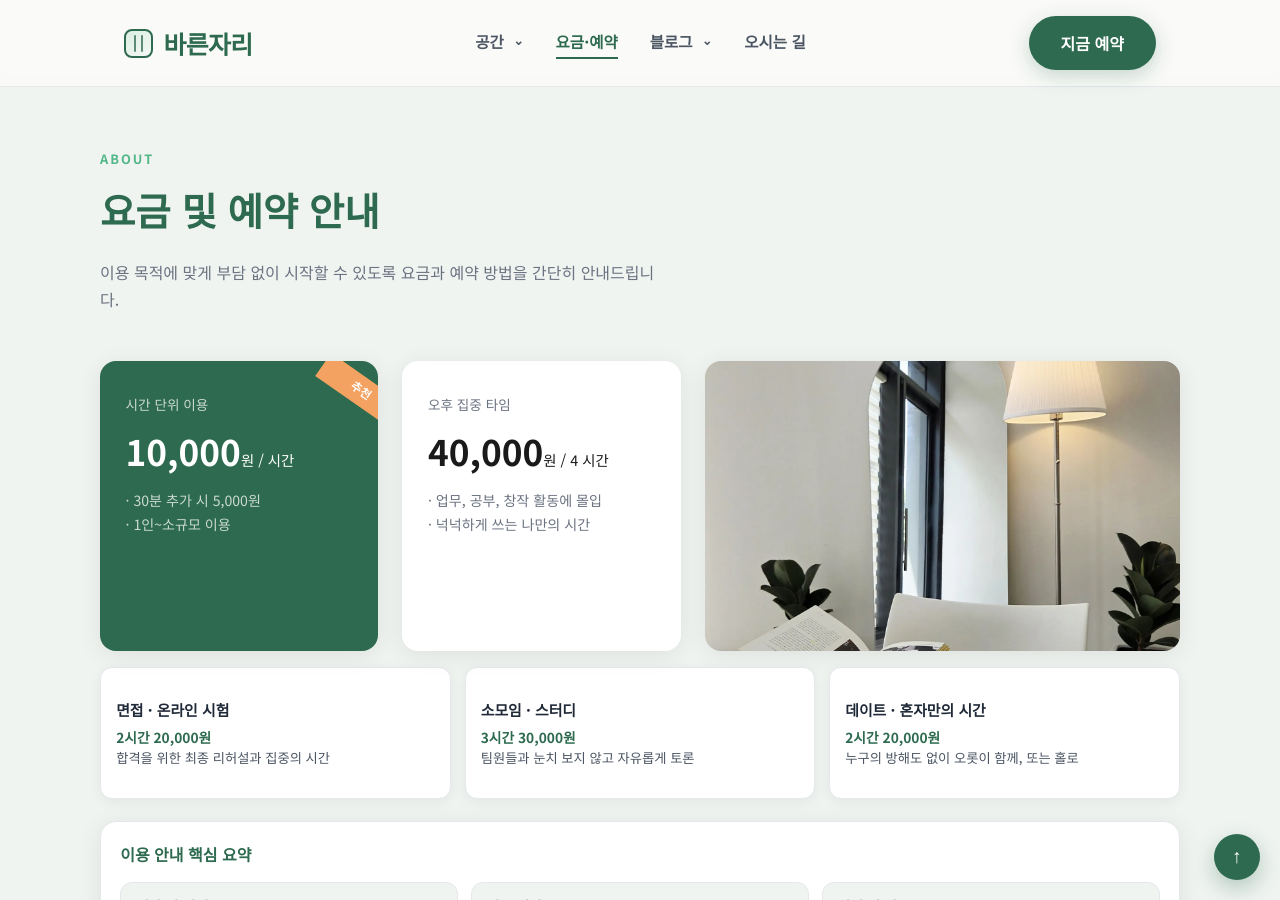
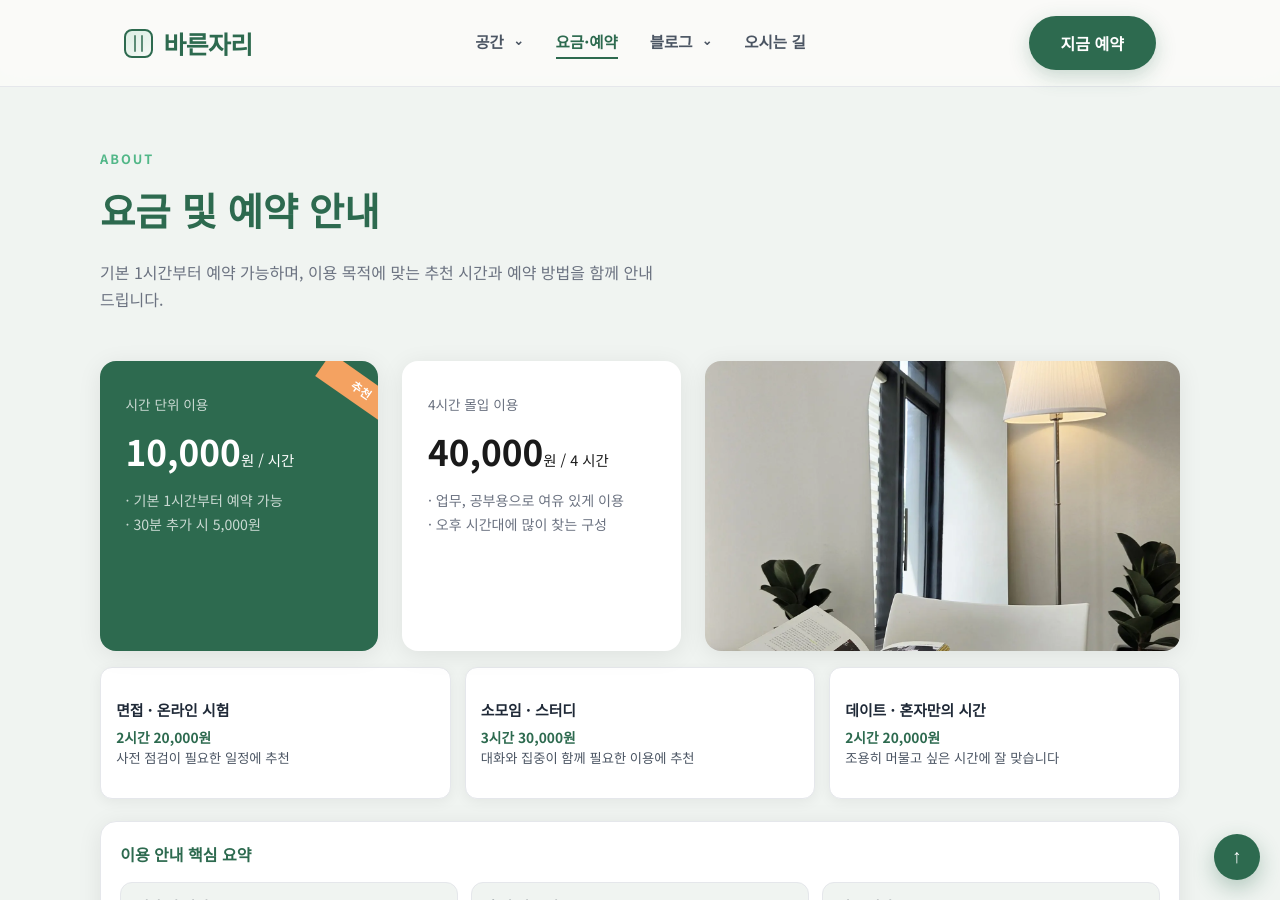
Before and after one commit to bareunspace/blog, a Jekyll site: the page built from index.html, in a window 1280 px wide and 900 px high, scrolled down 2456 px. Built offline with Jekyll 4.4.1, drawn with Linux system fonts in a browser that asks for light colours; some of the changed text lies outside the part shown.

Commit message:
Refine pricing and booking section

```diff
--- a/index.html
+++ b/index.html
@@ -441,19 +441,19 @@ script_version: 20260719-1
     <div class="section-inner">
       <p class="section-label">About</p>
       <h2 class="section-title">요금 및 예약 안내</h2>
-      <p class="section-desc">이용 목적에 맞게 부담 없이 시작할 수 있도록 요금과 예약 방법을 간단히 안내드립니다.</p>
+      <p class="section-desc">기본 1시간부터 예약 가능하며, 이용 목적에 맞는 추천 시간과 예약 방법을 함께 안내드립니다.</p>
       <div class="about-layout">
         <div class="pricing-cards">
           <a href="https://m.place.naver.com/place/2041312316/ticket" target="_blank" rel="noopener noreferrer" class="price-card featured" data-cta="price_hourly" aria-label="시간 단위 이용 10,000원부터 예약하기">
             <span class="price-badge">추천</span>
             <p class="price-label">시간 단위 이용</p>
             <p class="price-amount">10,000<span class="price-unit">원 / 시간</span></p>
-            <p class="price-desc"> · 30분 추가 시 5,000원<br /> · 1인~소규모 이용</p>
+            <p class="price-desc"> · 기본 1시간부터 예약 가능<br /> · 30분 추가 시 5,000원</p>
           </a>
           <a href="https://m.place.naver.com/place/2041312316/ticket" target="_blank" rel="noopener noreferrer" class="price-card" data-cta="price_afternoon">
-            <p class="price-label">오후 집중 타임</p>
+            <p class="price-label">4시간 몰입 이용</p>
             <p class="price-amount">40,000<span class="price-unit">원 / 4 시간</span></p>
-            <p class="price-desc"> · 업무, 공부, 창작 활동에 몰입<br /> · 넉넉하게 쓰는 나만의 시간</p>
+            <p class="price-desc"> · 업무, 공부용으로 여유 있게 이용<br /> · 오후 시간대에 많이 찾는 구성</p>
           </a>
         </div>
         <figure class="about-photo">
@@ -463,15 +463,15 @@ script_version: 20260719-1
       <div class="plan-grid" aria-label="이용 목적별 추천 요금">
         <a href="https://m.place.naver.com/place/2041312316/ticket" target="_blank" rel="noopener noreferrer" class="plan-card plan-card-link" data-cta="plan_interview">
           <h4>면접 · 온라인 시험</h4>
-          <p><strong>2시간 20,000원</strong><br />합격을 위한 최종 리허설과 집중의 시간</p>
+          <p><strong>2시간 20,000원</strong><br />사전 점검이 필요한 일정에 추천</p>
         </a>
         <a href="https://m.place.naver.com/place/2041312316/ticket" target="_blank" rel="noopener noreferrer" class="plan-card plan-card-link" data-cta="plan_study">
           <h4>소모임 · 스터디</h4>
-          <p><strong>3시간 30,000원</strong><br />팀원들과 눈치 보지 않고 자유롭게 토론</p>
+          <p><strong>3시간 30,000원</strong><br />대화와 집중이 함께 필요한 이용에 추천</p>
         </a>
         <a href="https://m.place.naver.com/place/2041312316/ticket" target="_blank" rel="noopener noreferrer" class="plan-card plan-card-link" data-cta="plan_date">
           <h4>데이트 · 혼자만의 시간</h4>
-          <p><strong>2시간 20,000원</strong><br />누구의 방해도 없이 오롯이 함께, 또는 홀로</p>
+          <p><strong>2시간 20,000원</strong><br />조용히 머물고 싶은 시간에 잘 맞습니다</p>
         </a>
       </div>
       <div class="policy-summary">
@@ -482,16 +482,16 @@ script_version: 20260719-1
             <p>네이버 예약(기본 1시간)으로 빠르게 예약하고, 결제는 선결제로 깔끔하게 완료됩니다.</p>
           </article>
           <article class="policy-card">
-            <h4>이용 시간</h4>
-            <p>운영 시간은 오전 7시~오후 11시, 마지막 예약은 오후 9시입니다.</p>
+            <h4>출입 및 주차</h4>
+            <p>이용 전 비밀번호를 문자로 안내드리며, 등록 시 주차 2시간 무료 적용이 가능합니다.</p>
           </article>
           <article class="policy-card">
-            <h4>시설 및 비품</h4>
-            <p>테이블/의자, Wi-Fi, 커피포트, 캡슐커피머신, 블루투스 스피커, 멀티탭, 거울 등을 제공합니다. </p>
+            <h4>이용 시간</h4>
+            <p>운영 시간은 오전 7시~오후 11시이며, 마지막 예약은 오후 10시입니다.</p>
           </article>
         </div>
         <details class="policy-disclosure">
-          <summary>환불 기준 · 출입 및 보안 · 이용 규칙 자세히 보기</summary>
+          <summary>예약 전에 꼭 확인할 내용 보기</summary>
           <div class="policy-hidden-grid">
             <article class="policy-card">
               <h4>환불 기준</h4>
@@ -509,7 +509,7 @@ script_version: 20260719-1
         </details>
         <p class="policy-footnote">상세 규정은 <a href="https://m.place.naver.com/place/2041312316/ticket" target="_blank" rel="noopener noreferrer">네이버 예약 페이지</a>에서 최신 기준으로 확인해 주세요.</p>
       </div>
-      <a href="https://m.place.naver.com/place/2041312316/ticket" target="_blank" rel="noopener noreferrer" class="about-cta" data-cta="about_primary">핵심 확인 후 바로 예약하기</a>
+      <a href="https://m.place.naver.com/place/2041312316/ticket" target="_blank" rel="noopener noreferrer" class="about-cta" data-cta="about_primary">요금 확인 후 예약하기</a>
       <p class="location-note">
         <span class="inline-icon-muted"><svg class="inline-icon" aria-hidden="true"><use href="#i-map"></use></svg></span>경기도 부천시 원미구 신흥로 223(랜드마크 푸르지오시티) 114호
       </p>
```
